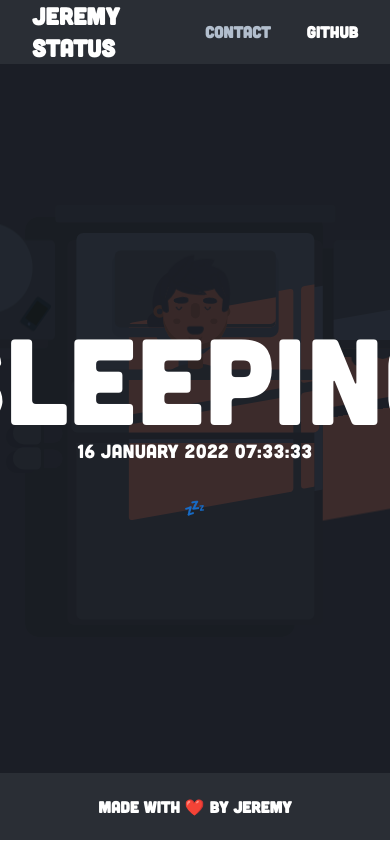
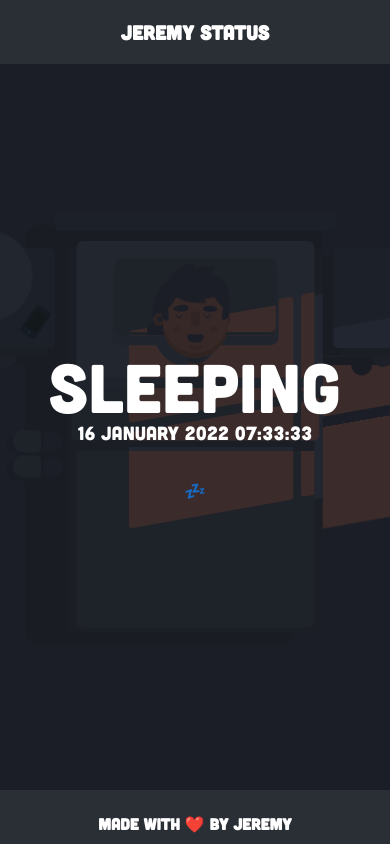
Before and after one commit to pp3times/jerestatus, a Next.js app: page / in a window 390 px wide. Built offline with nearby package versions, Linux system fonts and the light colour scheme.

Commit message:
style: 💄 make responsive

```diff
--- a/pages/components/Navbar.jsx
+++ b/pages/components/Navbar.jsx
@@ -1,8 +1,9 @@
 const Navbar = () => {
 	return (
-		<nav className="h-[4em] bg-[#2a2e35] flex items-center justify-between px-8">
-			<div className="text-white font-bold text-2xl">Jeremy Status</div>
-			<ul className="flex space-x-9 text-white font-bold text-xltext-[#b2becd]">
+		<div>
+			<nav className="md:flex hidden h-[4em] bg-[#2a2e35] items-center justify-between px-8">
+				<div className="text-white font-bold text-xl md:text-2xl">Jeremy Status</div>
+				<ul className="flex space-x-9 text-white font-bold text-xl text-[#b2becd]">
 					<li className="cursor-default text-[#b2becd]">Contact</li>
 					<li>
 						<a href="https://github.com/pp3times/jerestatus" rel="noopener noreferrer" target="_blank">
@@ -12,6 +13,10 @@ const Navbar = () => {
 					{/* <li>Language</li> */}
 				</ul>
 			</nav>
+			<nav className="md:hidden h-[4em] bg-[#2a2e35] flex items-center justify-center px-8">
+				<div className="text-white font-bold text-xl md:text-2xl">Jeremy Status</div>
+			</nav>
+		</div>
 	)
 }
 
--- a/pages/components/Sleep.jsx
+++ b/pages/components/Sleep.jsx
@@ -3,8 +3,8 @@ import Date from './Date'
 
 const Sleep = () => {
 	return (
-		<div className="h-[84vh] relative bg-[#342b4a] space-y-8">
-			<div className='absolute text-white text-9xl flex items-center justify-center flex-col z-50 w-full h-full backdrop-opacity-10 backdrop-invert bg-[#12181b]/80'>
+		<div className="lg:h-[84vh] h-[86vh] relative bg-[#342b4a] space-y-8">
+			<div className='absolute text-white text-7xl md:text-9xl flex items-center justify-center flex-col z-50 w-full h-full backdrop-opacity-10 backdrop-invert bg-[#12181b]/80'>
 				<div className='breathing flex items-center justify-center flex-col space-y-8'>
 					Sleeping
 					<span className="text-white text-xl">
```
Lines whose indentation alone changed are shown as unchanged.
